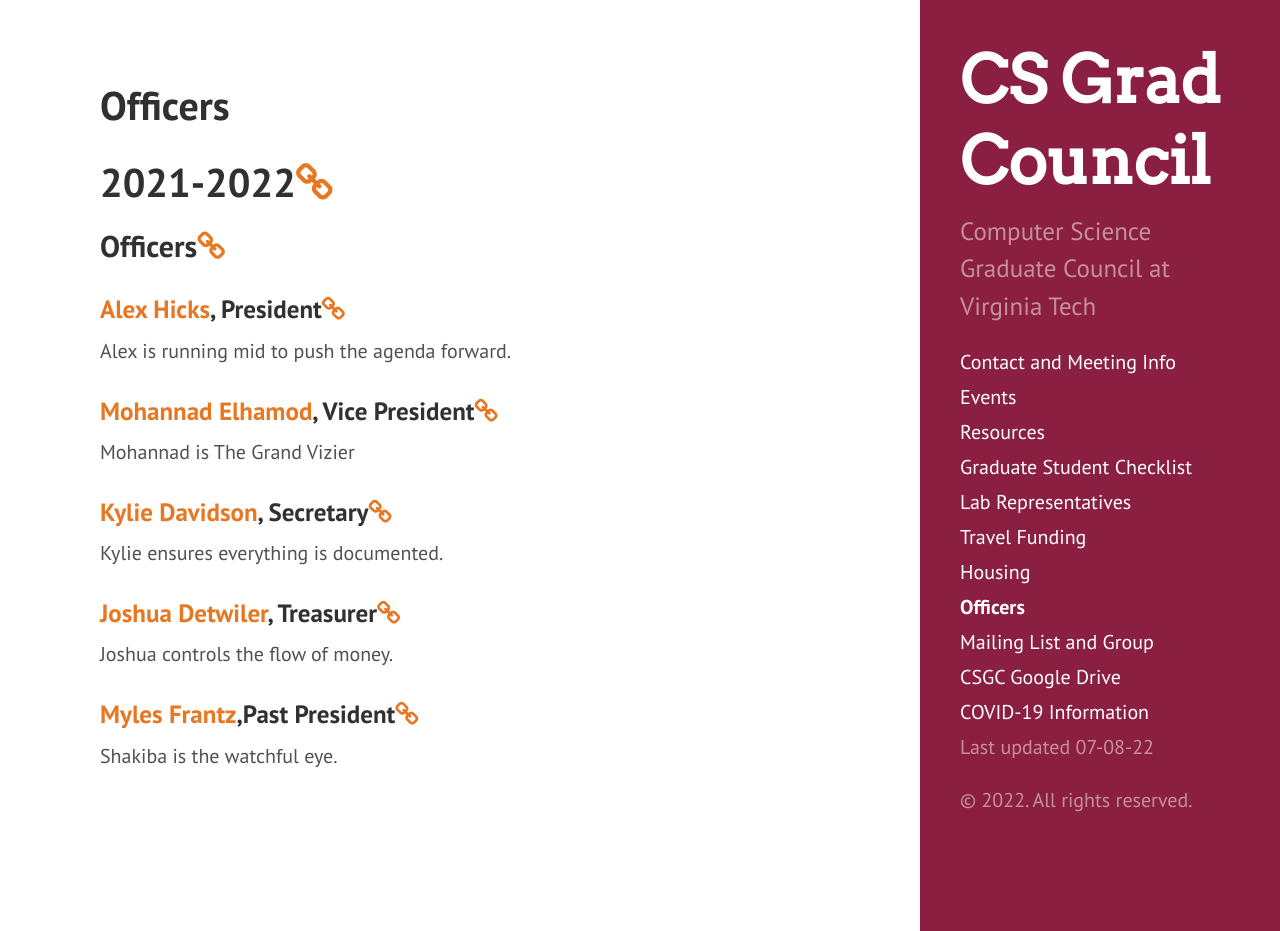
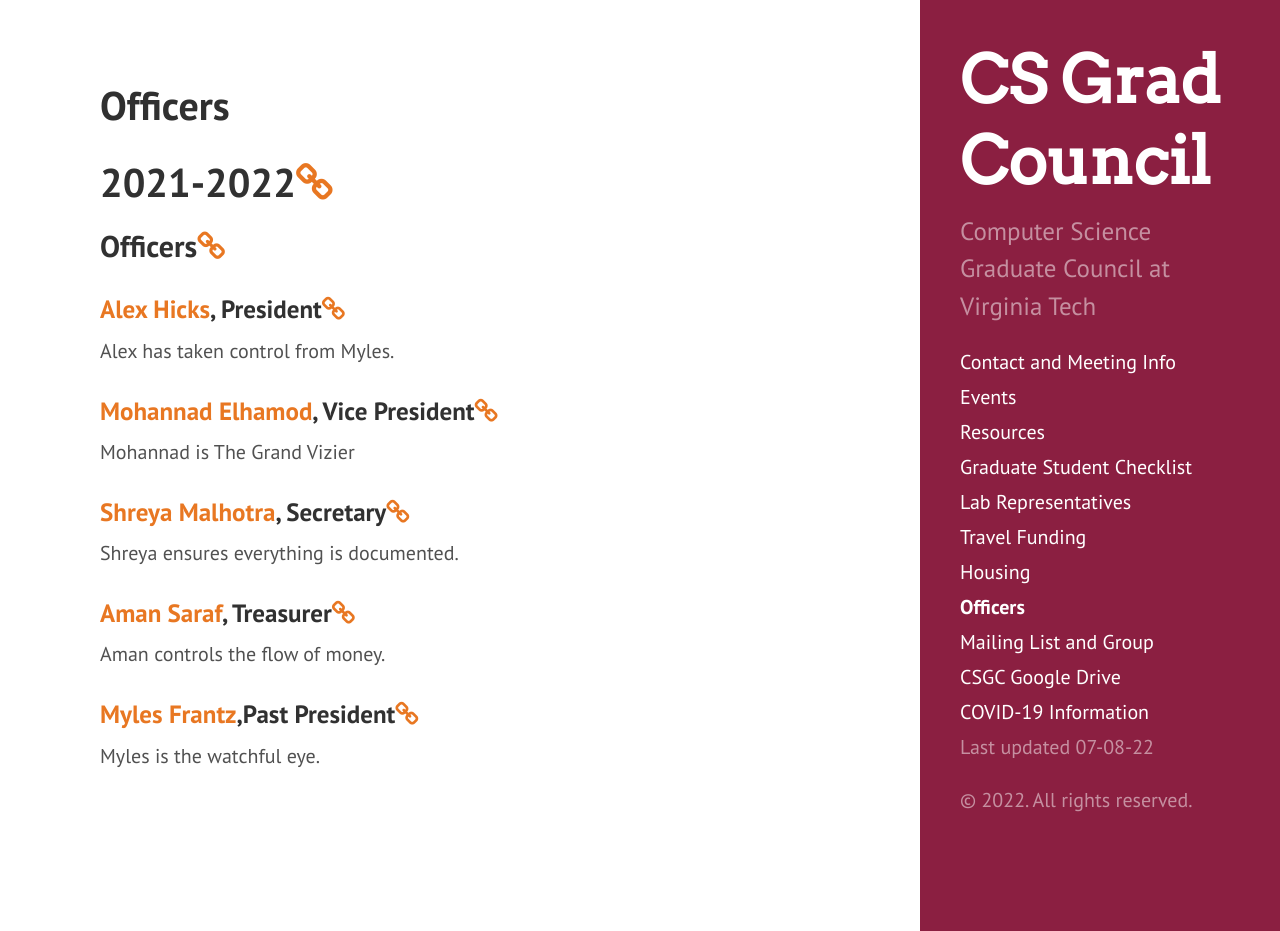
Before and after one commit to CSGraduateCouncil-VirginiaTech/csgc-website, a Jekyll site: the page built from officers.md, in a window 1280 px wide and 931 px high. Built offline with Jekyll 4.4.1, drawn with Linux system fonts in a browser that asks for light colours.

Commit message:
update officers
Signed-off-by: Alex Hicks <awh4kc@virginia.edu>

```diff
--- a/officers.md
+++ b/officers.md
@@ -11,20 +11,20 @@
 
 ### <a name="Alex">[Alex Hicks](https://awhicks.github.io), President<a href="#Alex"><i class="fa fa-link" aria-hidden="true"></i></a>
 
-Alex is running mid to push the agenda forward.
+Alex has taken control from Myles.
 
-###  <a name="Mohannad">[Mohannad Elhamod](https://wordpress.cs.vt.edu/elhamod/), Vice President<a href="#Myles"><i class="fa fa-link" aria-hidden="true"></i></a>
+###  <a name="Mohannad">[Mohannad Elhamod](https://wordpress.cs.vt.edu/elhamod/), Vice President<a href="#Mohannad"><i class="fa fa-link" aria-hidden="true"></i></a>
 
 Mohannad is The Grand Vizier
 
-### <a name="Kylie">[Kylie Davidson](https://www.linkedin.com/in/kylie-davidson-96a069101), Secretary<a href="#Kylie"><i class="fa fa-link" aria-hidden="true"></i></a>
+### <a name="Shreya">[Shreya Malhotra](https://sites.google.com/vt.edu/shreyamalhotra/home), Secretary<a href="#Shreya"><i class="fa fa-link" aria-hidden="true"></i></a>
 
-Kylie ensures everything is documented.
+Shreya ensures everything is documented.
 
-### <a name="Joshua">[Joshua Detwiler](https://jdetwiler.tech), Treasurer<a href="#Joshua"><i class="fa fa-link" aria-hidden="true"></i></a>
+### <a name="Joshua">[Aman Saraf](https://www.linkedin.com/in/amsrf/), Treasurer<a href="#Aman"><i class="fa fa-link" aria-hidden="true"></i></a>
 
-Joshua controls the flow of money.
+Aman controls the flow of money.
 
 ###  <a name="Myles">[Myles Frantz](https://franceme.github.io),Past President<a href="#Myles"><i class="fa fa-link" aria-hidden="true"></i></a>
 
-Shakiba is the watchful eye.
+Myles is the watchful eye.
```
